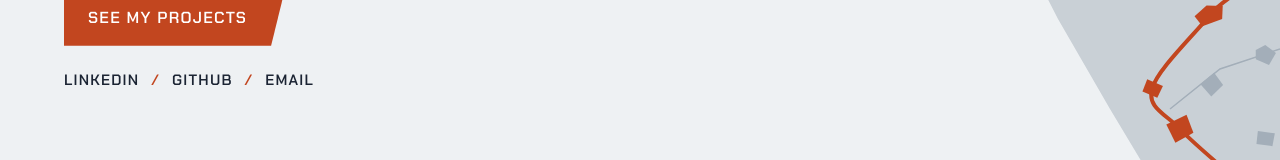
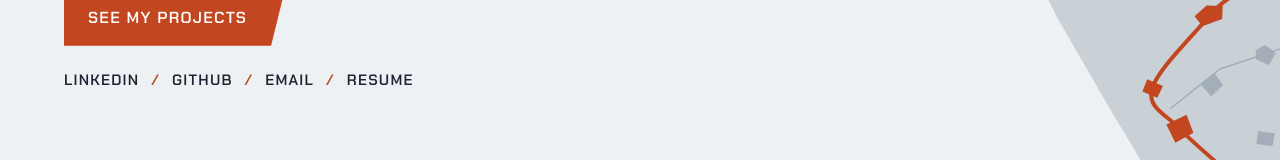
Before and after one commit to hvasques/hvasques.github.io, a plain HTML site: page index.html in a window 1280 px wide. Shown: the part 551-711 px from the top of the page. Drawn offline with Linux system fonts and the light colour scheme; a web font is replaced by a local one.

Commit message:
Home: link para o currículo (resume.pdf) junto dos contatos
Co-Authored-By: Claude <noreply@anthropic.com>

```diff
--- a/index.html
+++ b/index.html
@@ -31,6 +31,7 @@
         <li><a href="https://www.linkedin.com/in/higorvasques/" target="_blank" rel="me noopener">LinkedIn</a></li>
         <li><a href="https://github.com/hvasques" target="_blank" rel="me noopener">GitHub</a></li>
         <li><a href="mailto:higorlorijolavasques@gmail.com">Email</a></li>
+        <li><a href="/resume.pdf" target="_blank" rel="noopener" type="application/pdf">Resume</a></li>
       </ul>
     </div>
   </main>
```
Also changed, not shown: 1 other file.
